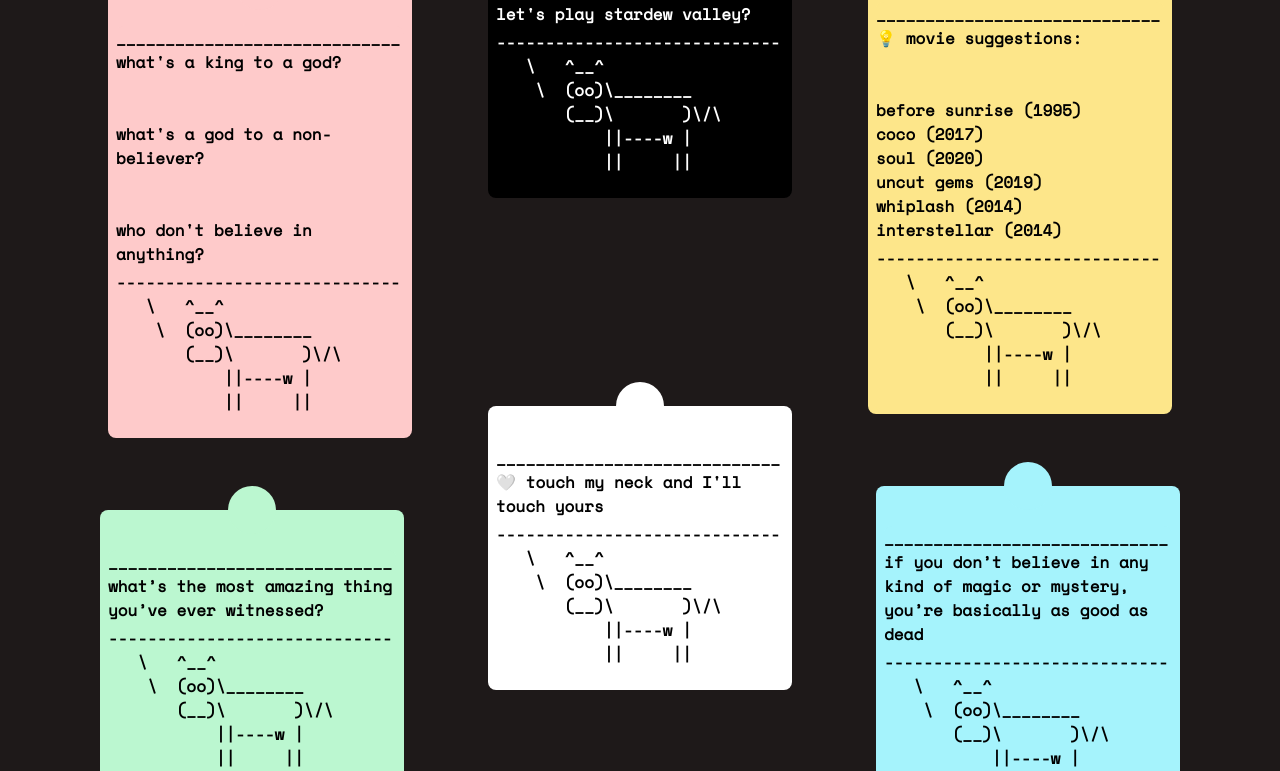
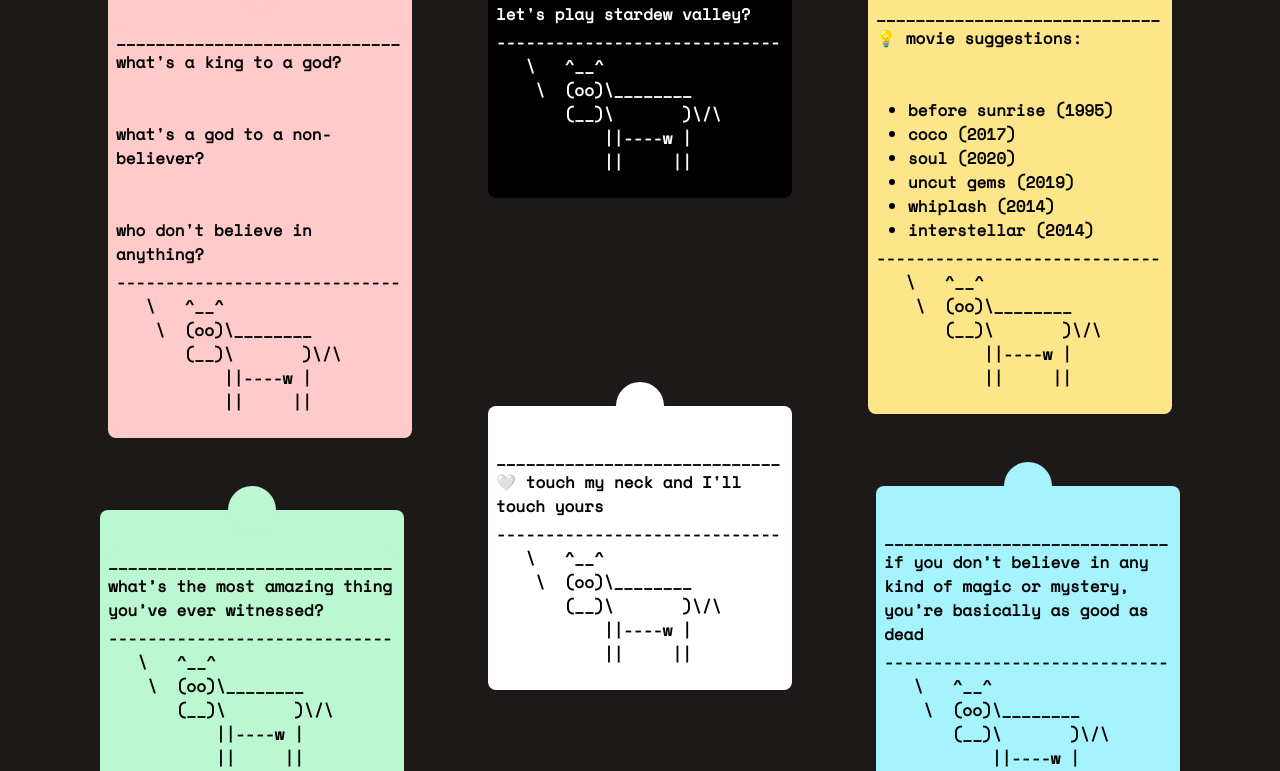
Before and after one commit to eidynho/moosay, a Next.js app: page / in a window 1280 px wide. Shown: the part 902-1673 px from the top of the page. Built offline with nearby package versions, Linux system fonts and the light colour scheme.

Commit message:
new: tags styles in editor field and animal message component

```diff
--- a/src/components/Tiptap.tsx
+++ b/src/components/Tiptap.tsx
@@ -2,7 +2,6 @@ import { EditorContent, EditorContentProps, useEditor } from "@tiptap/react";
 import Placeholder from "@tiptap/extension-placeholder";
 import StarterKit from "@tiptap/starter-kit";
 import {
-    Code,
     ListDashes,
     ListNumbers,
     Quotes,
@@ -66,17 +65,6 @@ const MenuBar = ({ editor }: EditorContentProps) => {
                     className={baseIconButtonClass}
                     weight="bold"
                 />
-            </button>
-            <button
-                onClick={() => editor.chain().focus().toggleCode().run()}
-                disabled={!editor.can().chain().focus().toggleCode().run()}
-                className={`${baseButtonClass} ${
-                    editor.isActive("code")
-                        ? baseButtonActiveClass
-                        : baseButtonNotActiveClass
-                }`}
-            >
-                <Code className={baseIconButtonClass} weight="bold" />
             </button>
             <button
                 onClick={() =>
--- a/src/styles/global.ts
+++ b/src/styles/global.ts
@@ -48,11 +48,35 @@ export const globalStyles = globalCss({
         fontSize: "1rem",
     },
 
-    p: {
+    blockquote: {
+        padding: "0.25rem 1rem 0.25rem",
+        borderLeft: "2px solid #0ea5e9",
+    },
+
+    // Tiptap content styles
+    ".ProseMirror h1, #animalPicture h1": {
+        fontSize: "1.4rem !important",
+        lineHeight: 1.1,
+    },
+
+    ".ProseMirror p, #animalPicture p": {
         minHeight: "1.5rem",
     },
 
-    // Tiptap content styles
+    ".ProseMirror ol, #animalPicture ol": {
+        listStyleType: "decimal",
+        padding: "0 2rem",
+    },
+
+    ".ProseMirror ul, #animalPicture ul": {
+        listStyleType: "disc",
+        padding: "0 2rem",
+    },
+
+    ".ProseMirror li, #animalPicture li": {
+        display: "list-item",
+    },
+
     ".ProseMirror p.is-editor-empty:first-child::before": {
         color: "#999999",
         content: "attr(data-placeholder)",
```
